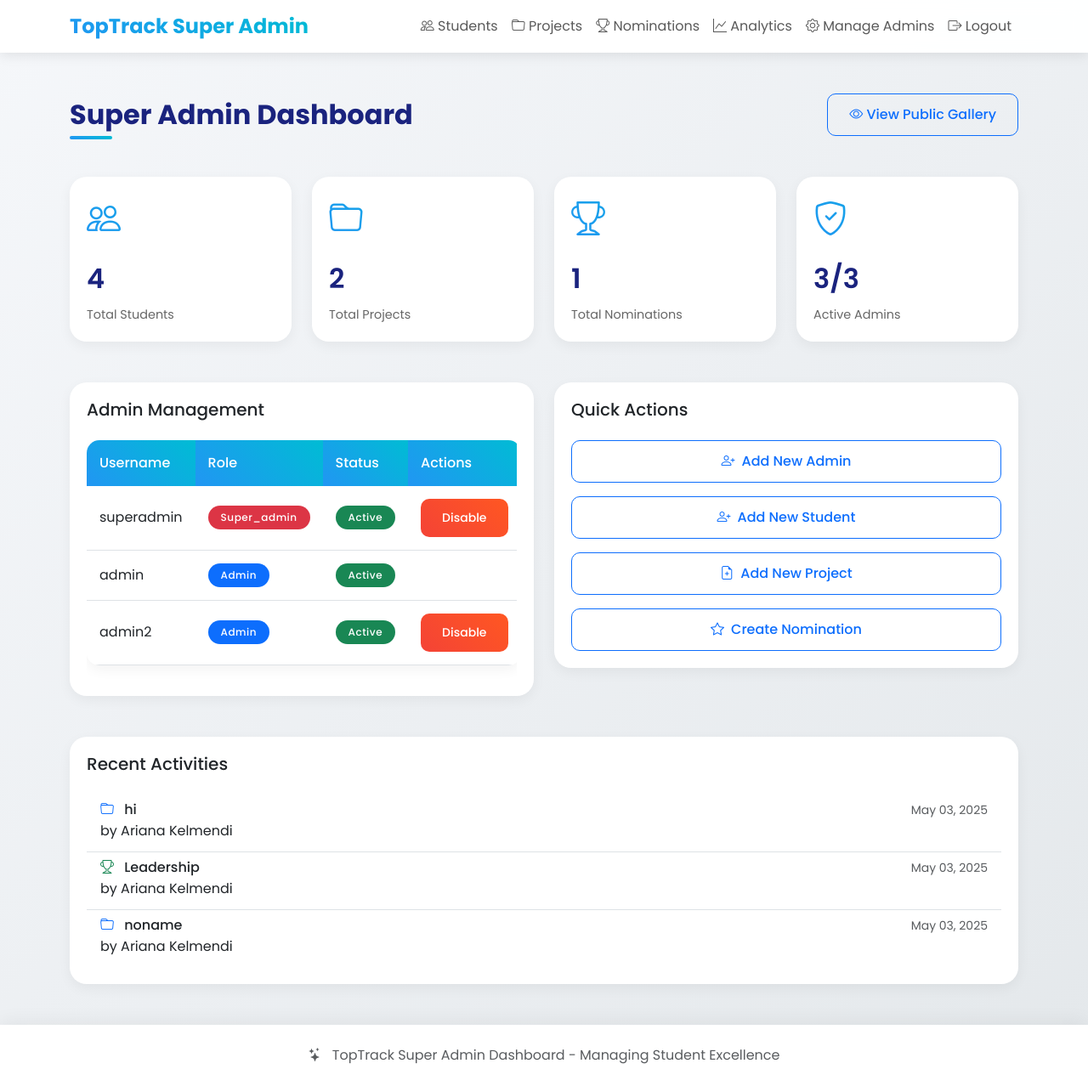
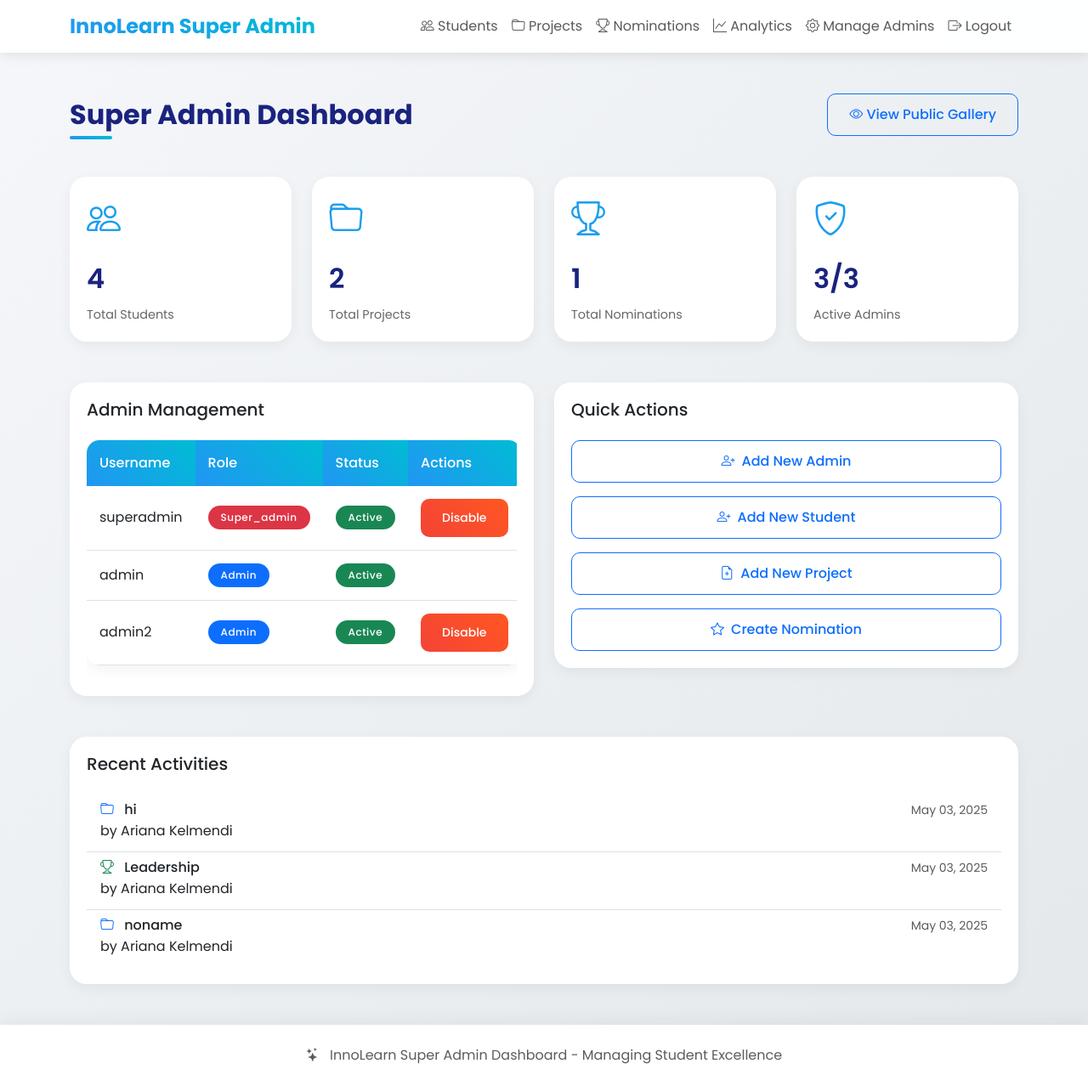
Before and after one commit to iligashi-work/InnoLearn, a PHP site: page /admin/super_admin_dashboard.php in a window 1280 px wide. Shown: the whole page at 85% size. Run offline with PHP 8.4, Linux system fonts and the light colour scheme; a user stored in the database is signed in; data comes from the database, SQL or seed files in the repository; some libraries are stand-ins or nearby versions.

Commit message:
Update super_admin_dashboard.php

```diff
--- a/admin/super_admin_dashboard.php
+++ b/admin/super_admin_dashboard.php
@@ -44,7 +44,7 @@
 <head>
     <meta charset="UTF-8">
     <meta name="viewport" content="width=device-width, initial-scale=1.0">
-    <title>Super Admin Dashboard - TopTrack</title>
+    <title>Super Admin Dashboard - InnoLearn</title>
     <link href="https://cdn.jsdelivr.net/npm/bootstrap@5.3.0/dist/css/bootstrap.min.css" rel="stylesheet">
     <link rel="stylesheet" href="https://cdn.jsdelivr.net/npm/bootstrap-icons@1.7.2/font/bootstrap-icons.css">
     <link href="https://fonts.googleapis.com/css2?family=Poppins:wght@300;400;500;600;700&display=swap" rel="stylesheet">
@@ -66,7 +66,7 @@
 
     <nav class="navbar navbar-expand-lg navbar-light">
         <div class="container">
-            <a class="navbar-brand" href="super_admin_dashboard.php">TopTrack Super Admin</a>
+            <a class="navbar-brand" href="super_admin_dashboard.php">InnoLearn Super Admin</a>
             <button class="navbar-toggler" type="button" data-bs-toggle="collapse" data-bs-target="#navbarNav">
                 <span class="navbar-toggler-icon"></span>
             </button>
@@ -256,7 +256,7 @@
         <div class="container text-center">
             <p class="text-muted mb-0">
                 <i class="bi bi-stars me-2"></i>
-                TopTrack Super Admin Dashboard - Managing Student Excellence
+                InnoLearn Super Admin Dashboard - Managing Student Excellence
             </p>
         </div>
     </footer>
```
